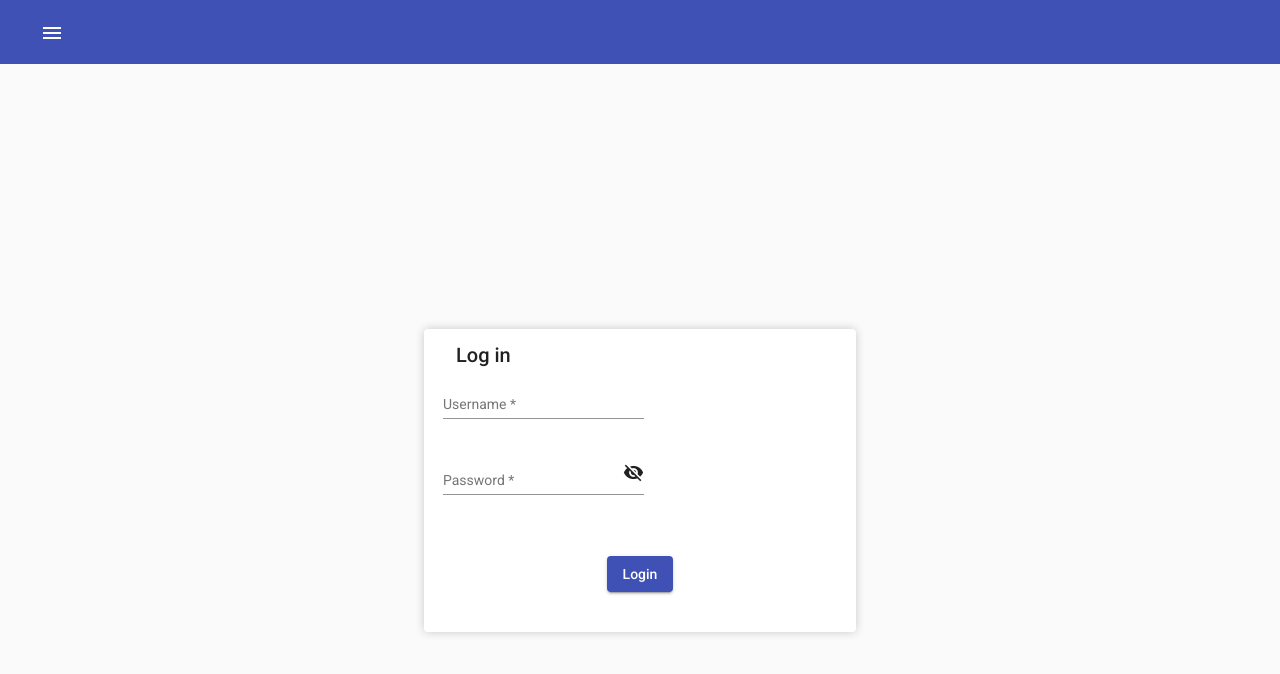
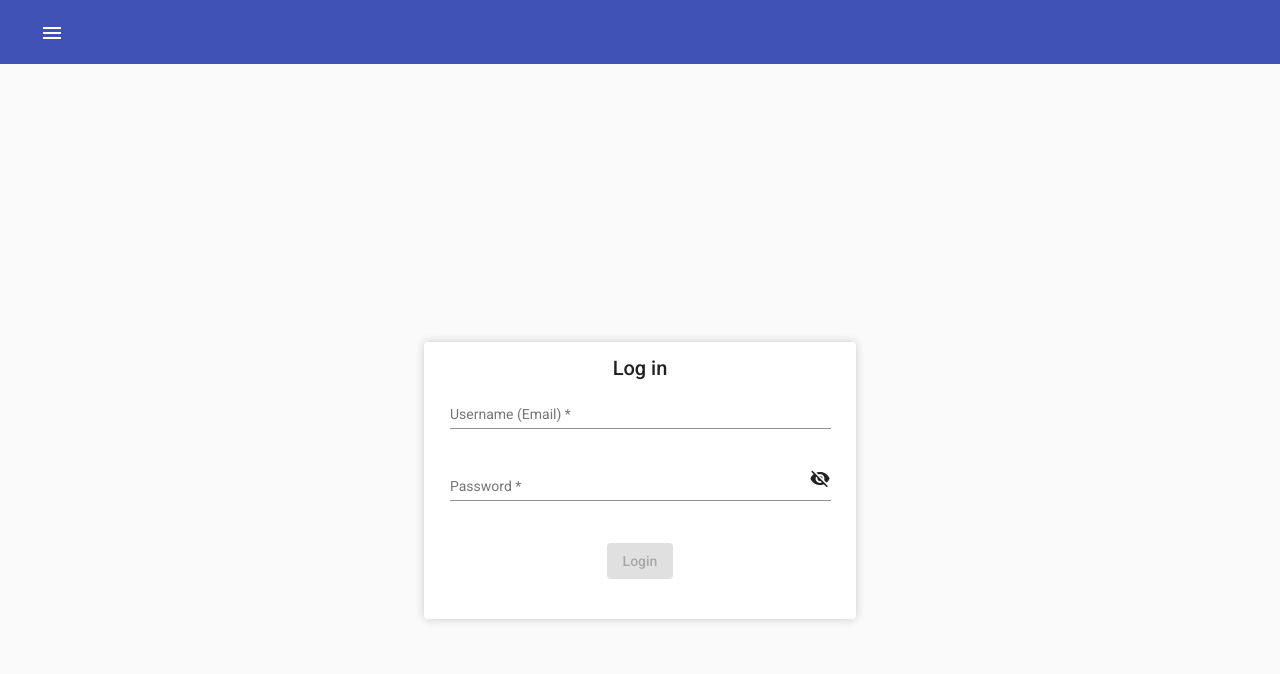
Before and after one commit to ameelin/astro_2, an Angular app: page /login in a window 1280 px wide. Shown: the top 674 px of the page. Built offline with nearby package versions, Linux system fonts and the light colour scheme.

Commit message:
4th commit - the login form is now very pretty

```diff
--- a/src/app/login/login.component.html
+++ b/src/app/login/login.component.html
@@ -1,38 +1,32 @@
 <div class="login-wrapper" fxLayout="row" fxLayoutAlign="center center">
     <mat-card class="box">
       <mat-card-header>
-        <mat-card-title>Log in</mat-card-title>
+        <mat-card-title class="login-title">Log in</mat-card-title>
       </mat-card-header>
       <form (submit)="onLoginFormSubmit(loginForm)" #loginForm="ngForm">
         <mat-card-content>
-          <table>
-            <tr>
-              <td>
           <mat-form-field>
-                  <input matInput placeholder="Username" name="username" #username="ngModel" ngModel required />
+            <input matInput placeholder="Username (Email)" name="username" #username="ngModel" ngModel required [pattern]="emailPattern" />
           </mat-form-field>
           <!-- Display validation message if username field is empty and touched -->
           <div *ngIf="username.invalid && (username.dirty || username.touched)" class="error-message">
-                  Username is required.
+            {{ username.errors && username.errors['pattern'] ? 'Please enter a valid email address.' : (username.errors && username.errors['required'] ? 'Username is required.' : '') }}
           </div>
-              </td>
-            </tr>
-            <tr>
-              <td>
+
           <mat-form-field>
-                  <input matInput type="password" placeholder="Password" name="password" #password="ngModel" ngModel required minlength="6" />
-                  <mat-icon matSuffix>visibility_off</mat-icon>
+            <input matInput  [type]="showPassword ? 'text' : 'password'"
+            placeholder="Password" name="password" #password="ngModel" ngModel required minlength="6" />
+            <mat-icon matSuffix (click)="togglePasswordVisibility()">
+                {{ showPassword ? 'visibility' : 'visibility_off' }}
+              </mat-icon>
           </mat-form-field>
           <!-- Display validation message if password field is empty and touched -->
           <div *ngIf="password.invalid && (password.dirty || password.touched)" class="error-message">
             Password is required and should be at least 6 characters.
           </div>
-              </td>
-            </tr>
-          </table>
         </mat-card-content>
         <mat-card-actions>
-          <button mat-raised-button color="primary" type="submit">Login</button>
+          <button mat-raised-button color="primary" type="submit" [disabled]="!loginForm.valid">Login</button>
         </mat-card-actions>
       </form>
     </mat-card>
--- a/src/app/login/login.component.scss
+++ b/src/app/login/login.component.scss
@@ -17,6 +17,10 @@ body {
   width: 100%;
   padding: 16px;
   box-shadow: 0px 0px 10px rgba(0, 0, 0, 0.2);
+  display: flex;
+  flex-direction: column;
+  align-items: center;
+  justify-content: center; /* Center content vertically */
 }
 
 /* Apply styling to form fields */
@@ -37,3 +41,16 @@ body {
   justify-content: center; /* Center align the content horizontally */
   margin-top: 16px; /* Add spacing above buttons */
 }
+
+.center-text {
+  text-align: center; /* Center-align the text */
+}
+
+.error-message {
+  color: red;
+  text-align: center; /* Center-align the error message */
+}
+
+.login-title {
+  text-align: center;
+}
--- a/src/app/login/login.component.ts
+++ b/src/app/login/login.component.ts
@@ -7,6 +7,9 @@ import { NgForm } from '@angular/forms';
   styleUrls: ['./login.component.scss']
 })
 export class LoginComponent {
+  emailPattern = /^[a-zA-Z0-9._%+-]+@[a-zA-Z0-9.-]+\.[a-zA-Z]{2,4}$/;
+
+  showPassword = false;
   constructor() { }
 
   onLoginFormSubmit(loginForm: NgForm): void {
@@ -15,4 +18,8 @@ export class LoginComponent {
     console.log('Form submitted');
 
   }
+
+  togglePasswordVisibility() {
+    this.showPassword = !this.showPassword;
+  }
 }
```
Lines whose indentation alone changed are shown as unchanged.
